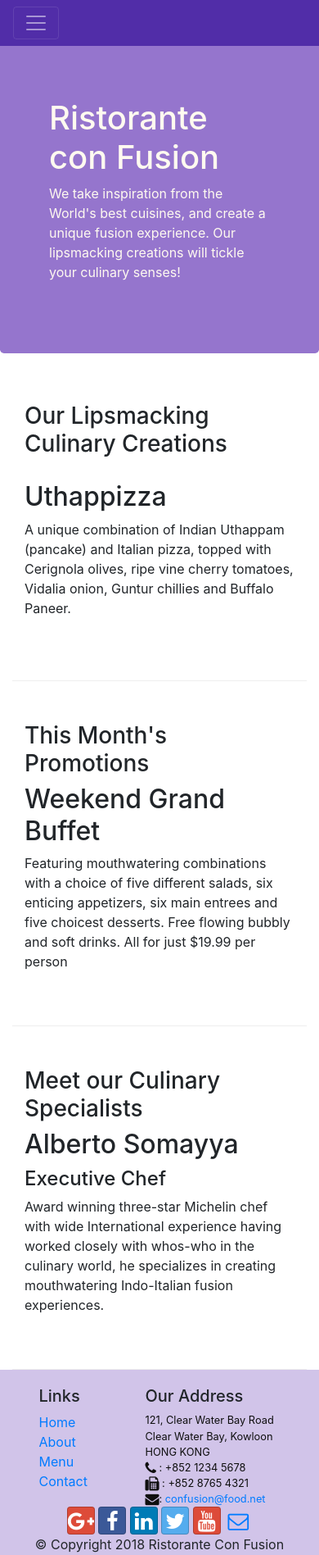
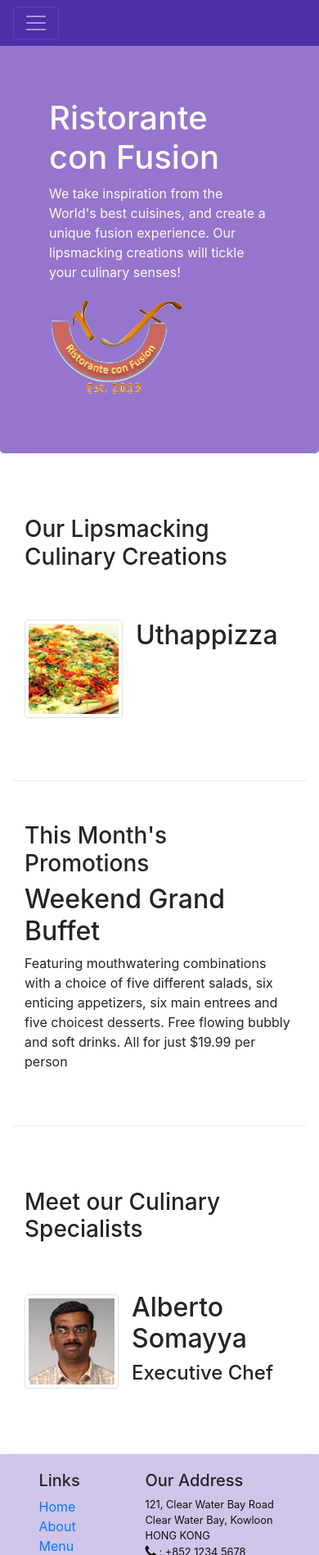
Before and after one commit to GourishettySairam/Coursera_Bootstrap, a website: page index.html in a window 390 px wide. Shown: the top 1897 px of the page at 82% size. Drawn offline with nearby package versions, Linux system fonts and the light colour scheme.

Commit message:
Images and Media

```diff
--- a/index.html
+++ b/index.html
@@ -23,7 +23,7 @@
 						<div class="collapse navbar-collapse" id="Navbar">
                 <ul class="navbar-nav mr-auto"> ... </ul>
 
-	           <a class="navbar-brand" href="./index.html">Ristorante Con Fusion</a>
+	           <a class="navbar-brand mr-auto" href="#"><img src="img/logo.png" height="30" width="41"></a>
 	                <ul class="navbar-nav mr-auto">
 	                    <li class="nav-item active"><a class="nav-link" href="#"><span class="fa fa-home fa-lg"></span> Home</a></li>
 	                    <li class="nav-item"><a class="nav-link" href="./aboutus.html"><span class="fa fa-info fa-lg"></span> About</a></li>
@@ -40,21 +40,31 @@
                     <h1>Ristorante con Fusion</h1>
                     <p>We take inspiration from the World's best cuisines, and create a unique fusion experience. Our lipsmacking creations will tickle your culinary senses!</p>
                 </div>
-                <div class="col-12 col-sm">
-                </div>
+								<div class="col-12 col-sm align-self-center">
+									 <img src="img/logo.png" class="img-fluid">
+							 </div>
             </div>
         </div>
     </header>
 
     <div class="container">
         <div class="row row-content align-items-center">
-            <div class="col-12 col-sm-4 col-md-3 order-sm-last">
+            <div class="col-12 col-sm-4  order-sm-last col-md-3">
                 <h3>Our Lipsmacking Culinary Creations</h3>
             </div>
-            <div class="col-12 col-sm order-sm-first ">
-                <h2>Uthappizza</h2>
-                <p>A unique combination of Indian Uthappam (pancake) and Italian pizza, topped with Cerignola olives, ripe vine cherry tomatoes, Vidalia onion, Guntur chillies and Buffalo Paneer.</p>
-            </div>
+						<div class="col col-sm order-sm-first col-md">
+						<div class="media ">
+                    <img class="d-flex mr-3 img-thumbnail align-self-center"
+                            src="img/uthappizza.png" alt="Uthappizza">
+                    <div class="media-body">
+                        <h2 class="mt-0">Uthappizza</h2>
+                        <p class="d-none d-sm-block">A unique combination of Indian Uthappam (pancake) and
+                            Italian pizza, topped with Cerignola olives, ripe vine
+                            cherry tomatoes, Vidalia onion, Guntur chillies and
+                            Buffalo Paneer.</p>
+                    </div>
+                </div>
+						</div>
         </div>
 
 
@@ -69,15 +79,25 @@
         </div>
 
         <div class="row row-content align-items-center">
-            <div class="col-12 col-sm-4 col-md-3 order-sm-last">
+            <div class="col-12 col-sm-4  order-sm-last col-md-3">
                 <h3>Meet our Culinary Specialists</h3>
             </div>
-            <div class="col-12 col-sm order-sm-first">
+						<div class="col col-sm order-sm-first col-md">
+						<div class="media">
+                    <img class="d-flex mr-3 img-thumbnail align-self-center"
+                            src="img/alberto.png" alt="Alberto Somayya">
+                    <div class="media-body">
+                        <h2 class="mt-0">Alberto Somayya</h2>
+                        <h4>Executive Chef</h4>
+                        <p class="d-none d-sm-block">Award winning three-star Michelin chef with wide
+                            International experience having worked closely with
+                            whos-who in the culinary world, he specializes in
+                            creating mouthwatering Indo-Italian fusion experiences.
+                            </p>
+                    </div>
+            </div>
+					</div>
 
-                <h2>Alberto Somayya</h2>
-                <h4>Executive Chef</h4>
-                <p>Award winning three-star Michelin chef with wide International experience having worked closely with whos-who in the culinary world, he specializes in creating mouthwatering Indo-Italian fusion experiences. </p>
-            </div>
         </div>
     </div>
 
```
Also changed, not shown: aboutus.html (+1 -1 lines), contactus.html (+1 -1 lines), img/alberto.png (added), img/buffet.png (added), img/logo.png (added), img/uthappizza.png (added), 1 other file.
